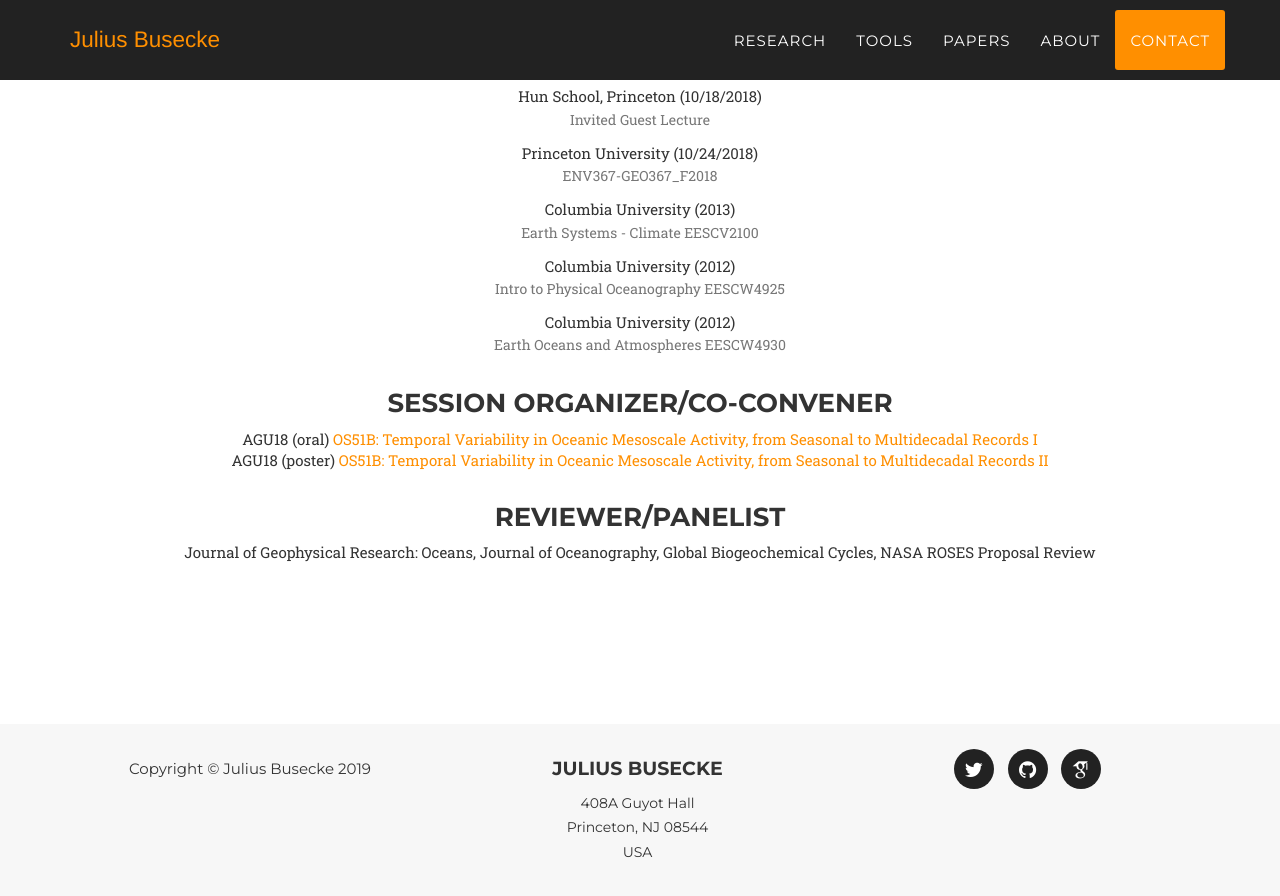
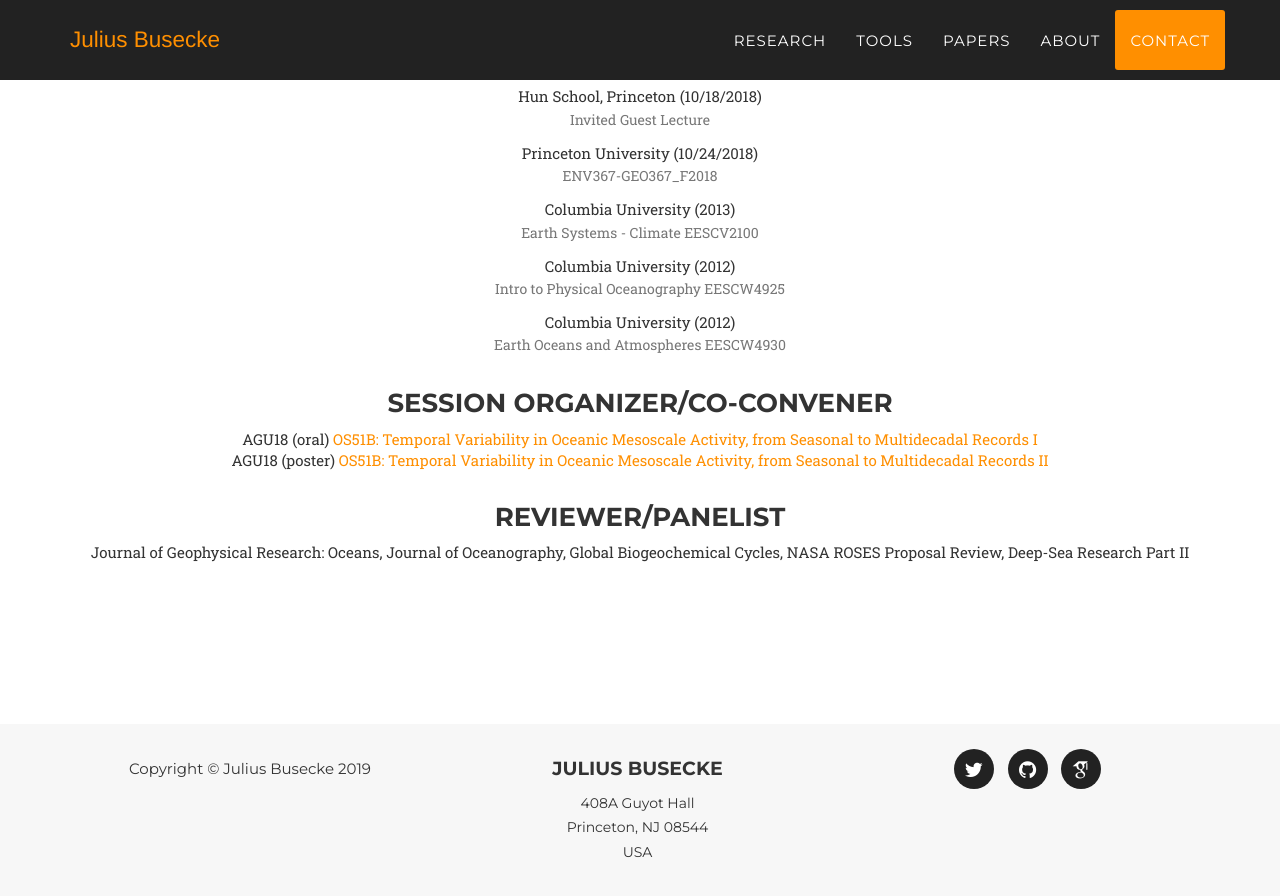
Before and after one commit to jbusecke/jbusecke.github.io, a Jekyll site: the page built from index.html, in a window 1280 px wide and 900 px high, scrolled down 6928 px. Shown: the top 896 px of the window. Built offline with Jekyll 4.4.1, drawn with Linux system fonts in a browser that asks for light colours; some web fonts are replaced; comment, search, counter and statistics services are not loaded.

Commit message:
Update peerreview.yaml

```diff
--- a/_data/peerreview.yaml
+++ b/_data/peerreview.yaml
@@ -10,3 +10,6 @@
 - short: ''
   since: 2016, 2018
   title: NASA ROSES Proposal Review
+- short: ''
+  since: 2019
+  title: Deep-Sea Research Part II
```
